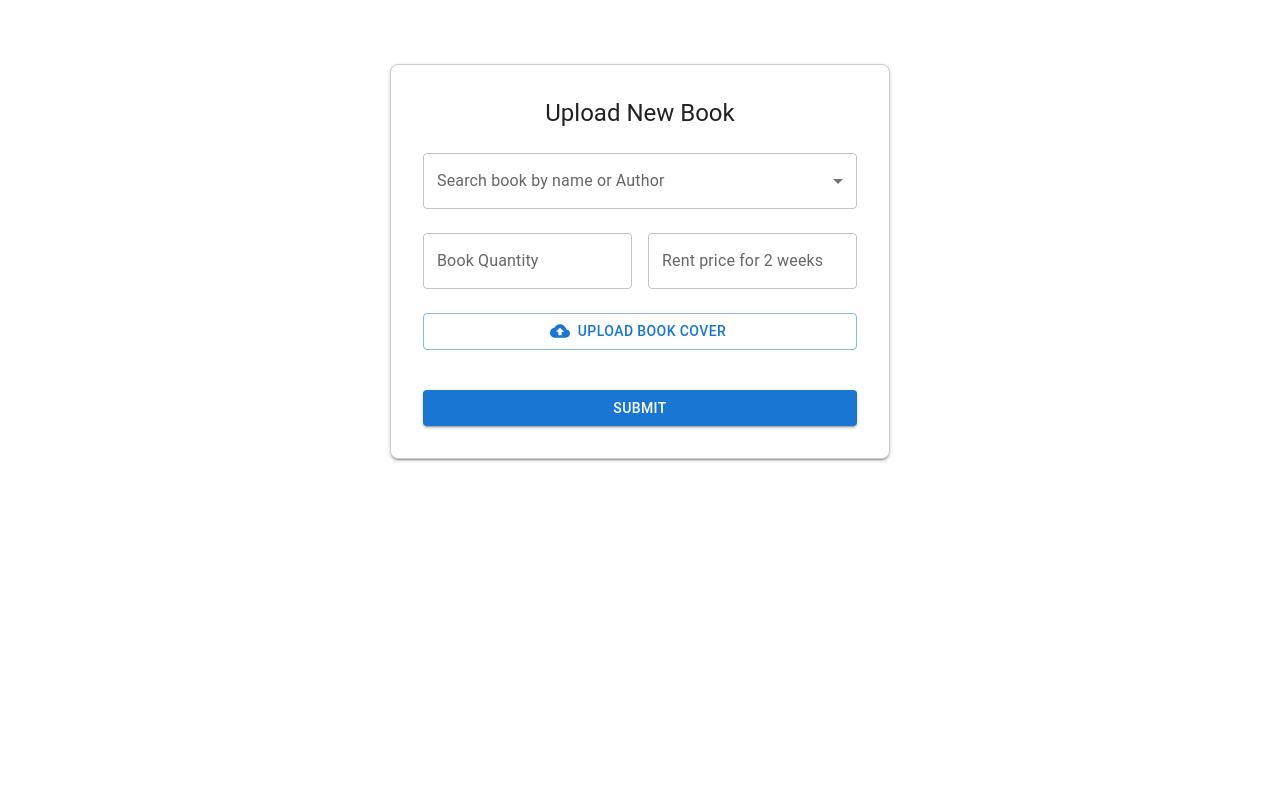
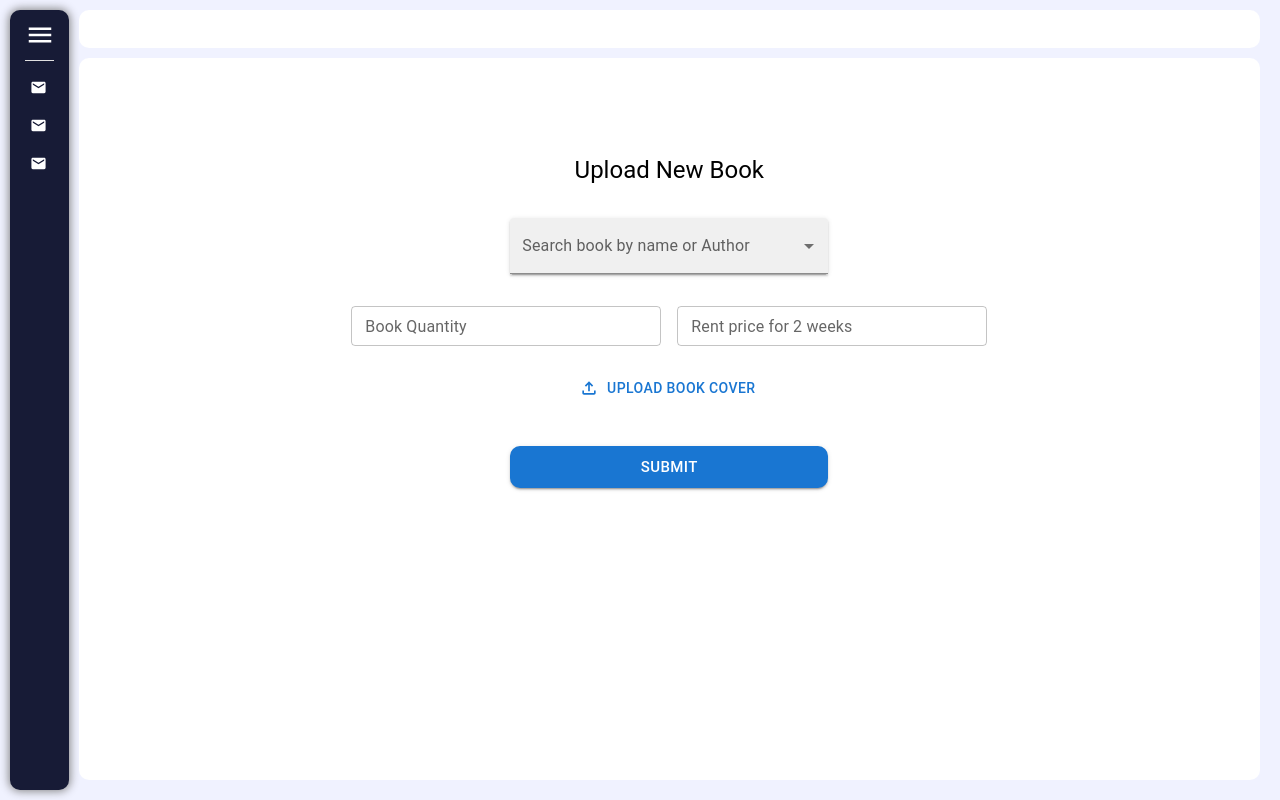
Before and after one commit to genet2121/2FCapital_frontend, a React (Create React App) app: page /book in a window 1280 px wide. Built offline with nearby package versions, Linux system fonts and the light colour scheme; the HTML template or start-up script is replaced by a standard one.

Commit message:
book upload ui

```diff
--- a/src/App.tsx
+++ b/src/App.tsx
@@ -28,6 +28,7 @@ import SignUpPage from "./Views/SignUp";
 import MiniDrawer from "./Views/TestPage";
 import UserTable from "./Views/UserTable";
 import BookUpload from "./Views/BookUploadForm";
+import Workspace from "./Views/Workspace";
 
 function App(params: any) {
 
@@ -200,7 +201,7 @@ function App(params: any) {
                                 <Route path="/login" element={<LoginPage/>}/>
                                 <Route path="/ts" element={<MiniDrawer />}/>
                                 <Route path="/user" element={<UserTable />}/>
-                                <Route path="/book" element={<BookUpload />}/>
+                                <Route path="/book" element={<Workspace />}/>
 
                             </Routes>
                             {/* {
--- a/src/Components/Reusables/BookUploadCom.tsx
+++ b/src/Components/Reusables/BookUploadCom.tsx
@@ -1,6 +1,7 @@
 import React, { useState } from 'react';
-import { TextField, MenuItem, Button, Box, Typography } from '@mui/material';
+import { TextField, MenuItem, Button, Box, Typography, FormControl, InputLabel, Select, SelectChangeEvent, Hidden } from '@mui/material';
 import { CloudUpload as CloudUploadIcon } from '@mui/icons-material';
+import FileUploadOutlinedIcon from '@mui/icons-material/FileUploadOutlined';
 
 const books = [
   { id: 1, name: 'Book 1' },
@@ -11,27 +12,33 @@ const BookUploadForm = () => {
   const [selectedBook, setSelectedBook] = useState('');
   const [bookQuantity, setBookQuantity] = useState('');
   const [rentalPrice, setRentalPrice] = useState('');
+  const [age, setAge] = useState('');
 
   const handleBookChange = (event: any) => {
     setSelectedBook(event.target.value);
   };
 
-  const handleBookQuantityChange = (event:any) => {
+  const handleBookQuantityChange = (event: any) => {
     setBookQuantity(event.target.value);
   };
 
-  const handleRentalPriceChange = (event:any) => {
+  const handleRentalPriceChange = (event: any) => {
     setRentalPrice(event.target.value);
   };
 
-  const handleSubmit = (event:any) => {
+  const handleSubmit = (event: any) => {
     event.preventDefault();
     // Handle form submission logic
+  };
+
+  const handleChange = (event: SelectChangeEvent) => {
+    setAge(event.target.value);
   };
 
   return (
     <Box
       component="form"
+
       onSubmit={handleSubmit}
       sx={{
         display: 'flex',
@@ -39,51 +46,56 @@ const BookUploadForm = () => {
         alignItems: 'center',
         gap: 3,
         width: '100%',
-        maxWidth: 500,
+        maxWidth: 700,
         mx: 'auto',
         mt: 8,
         p: 4,
-        border: '1px solid #ccc',
-        borderRadius: 2,
-        boxShadow: 2,
+
         bgcolor: 'background.paper',
       }}
     >
       <Typography variant="h5" component="h2">
         Upload New Book
       </Typography>
-      <TextField
-        select
-        label="Search book by name or Author"
-        value={selectedBook}
-        onChange={handleBookChange}
-        fullWidth
-      >
-        {books.map((book) => (
+      <FormControl variant="filled"  size="medium" sx={{ m: 1, minWidth: '50%' }}>
+        <InputLabel id="demo-simple-select-filled-label">Search book by name or Author</InputLabel>
+        <Select
+          labelId="demo-simple-select-filled-label"
+          id="demo-simple-select-filled"
+          value={selectedBook}
+
+          placeholder='Search ...'
+          onChange={handleBookChange}
+          sx={{  boxShadow: 2, }}
+        >
+         {books.map((book) => (
           <MenuItem key={book.id} value={book.name}>
             {book.name}
           </MenuItem>
         ))}
         <MenuItem value="Add">Add</MenuItem>
-      </TextField>
+        </Select>
+      </FormControl>
       <Box sx={{ display: 'flex', gap: 2, width: '100%' }}>
         <TextField
           label="Book Quantity"
           value={bookQuantity}
           onChange={handleBookQuantityChange}
           fullWidth
+         size="small"
         />
         <TextField
           label="Rent price for 2 weeks"
           value={rentalPrice}
           onChange={handleRentalPriceChange}
           fullWidth
+           size="small"
         />
       </Box>
       <Button
-        variant="outlined"
+
         component="label"
-        startIcon={<CloudUploadIcon />}
+        startIcon={<FileUploadOutlinedIcon />}
         fullWidth
       >
         Upload Book Cover
@@ -93,7 +105,9 @@ const BookUploadForm = () => {
         type="submit"
         variant="contained"
         color="primary"
-        sx={{ mt: 2, width: '100%' }}
+        size="large"
+        sx={{ mt: 2, width: '50%', borderRadius:'10px'
+         }}
       >
         Submit
       </Button>
--- /dev/null
+++ b/src/Views/Workspace.tsx
@@ -0,0 +1,73 @@
+import * as React from 'react';
+import { styled, useTheme, Theme, CSSObject } from '@mui/material/styles';
+import Box from '@mui/material/Box';
+import MuiDrawer from '@mui/material/Drawer';
+import MuiAppBar, { AppBarProps as MuiAppBarProps } from '@mui/material/AppBar';
+import Toolbar from '@mui/material/Toolbar';
+import List from '@mui/material/List';
+import CssBaseline from '@mui/material/CssBaseline';
+import Typography from '@mui/material/Typography';
+import Divider from '@mui/material/Divider';
+import IconButton from '@mui/material/IconButton';
+import MenuIcon from '@mui/icons-material/Menu';
+import ChevronLeftIcon from '@mui/icons-material/ChevronLeft';
+import ChevronRightIcon from '@mui/icons-material/ChevronRight';
+import ListItem from '@mui/material/ListItem';
+import ListItemButton from '@mui/material/ListItemButton';
+import ListItemIcon from '@mui/material/ListItemIcon';
+import ListItemText from '@mui/material/ListItemText';
+import InboxIcon from '@mui/icons-material/MoveToInbox';
+import MailIcon from '@mui/icons-material/Mail';
+import SidebarItem from '../Components/NavBars/SidebarItem';
+import SideBarComponent from '../Components/NavBars/SideBar';
+import TableCom from '../Components/Reusables/TableCom';
+import { useContext } from 'react';
+import AlertContext from '../Contexts/AlertContext';
+import BookUploadForm from '../Components/Reusables/BookUploadCom';
+
+export default function WorkspacePage() {
+
+  const { setAlert, setWaiting, setMenu, menu } = useContext(AlertContext);
+
+  const theme = useTheme();
+  const [open, setOpen] = React.useState(false);
+
+  const handleDrawerOpen = () => {
+    setOpen(true);
+  };
+
+  const handleDrawerClose = () => {
+    setOpen(false);
+  };
+
+  const eyuberegna = () => {
+    setOpen(!open);
+  }
+
+  return (
+    <div style={{ display: 'flex', flexDirection: "row", padding: "10px 10px", background: "#F0F2FF", width: "100%", height: "100%" }}>
+
+      <SideBarComponent />
+
+      <div style={{ display: "flex", flexDirection: "column", width: (menu ? "81%" : "100%"), padding: "0 10px", position: "relative" }}>
+
+        {/* top nav */}
+        <div style={{width: "100%", height: "40px", background: "white", borderRadius: "10px", marginBottom: "10px"}}></div>
+
+        <div style={{display: "flex", flexDirection: "row", height: "100%", width: "100%"}}>
+
+
+
+          {/* main content */}
+          <div style={{display: "flex", flexDirection: "column", width: "100%", height: "100%"}}>
+            <div style={{width: "100%", height: "100%", background: "white", marginBottom: "10px", borderRadius: "10px", }}>
+            <BookUploadForm />
+            </div>
+
+          </div>
+
+        </div>
+      </div>
+    </div>
+  );
+}
```
